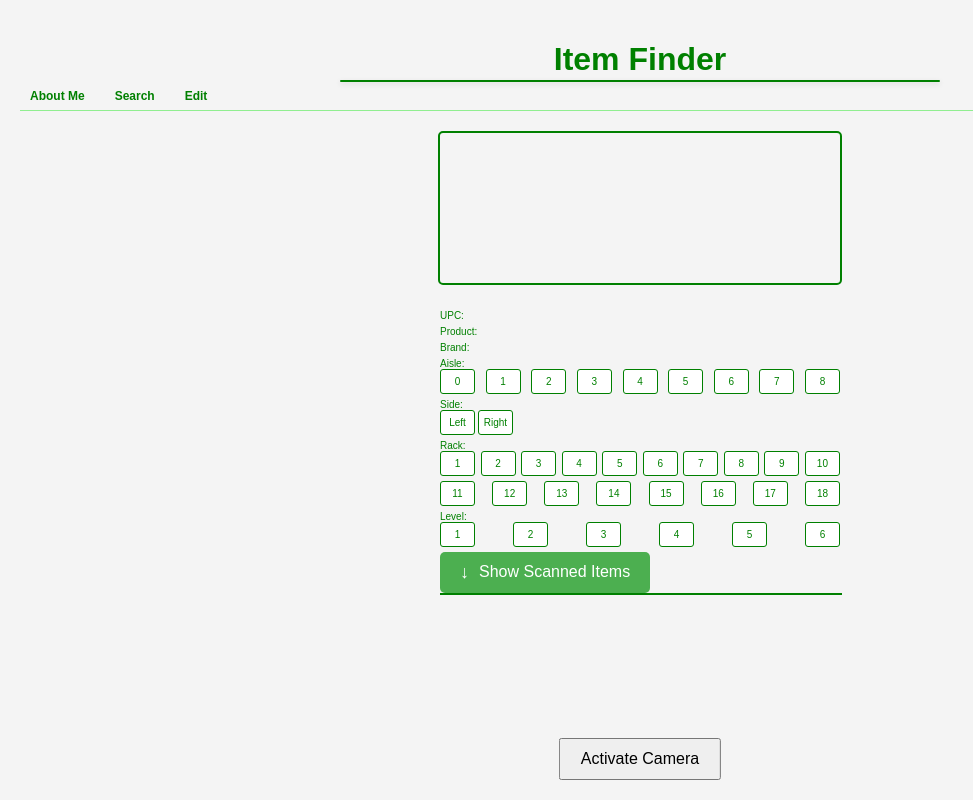
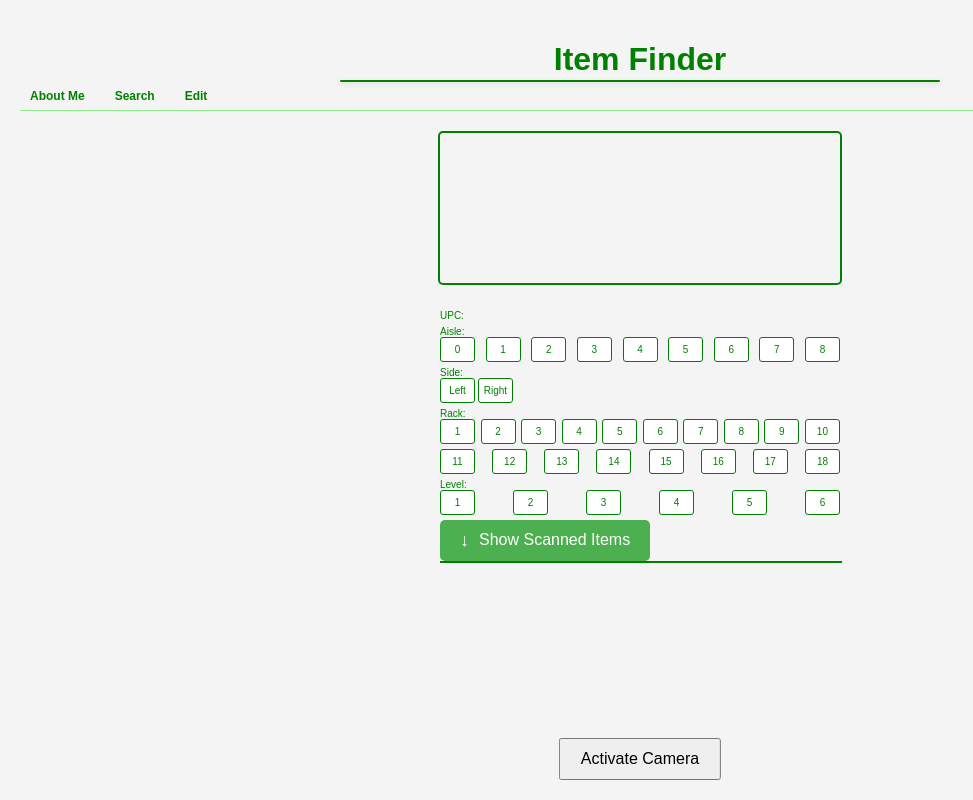
Before and after one commit to jasonshy/seeker, a plain HTML site: page edit.html in a window 1280 px wide. Shown: the whole page, without its empty margins (0-973 px from the left). Drawn offline with Linux system fonts and the light colour scheme; a script that the page names is missing.

Commit message:
Update edit.html

```diff
--- a/edit.html
+++ b/edit.html
@@ -32,8 +32,6 @@
 
   <div id="scanner-container">
     <p id="barcode-upc">UPC: </p>  <!-- Default UPC line -->
-    <p id="product-name">Product: </p> <!-- Default Product line -->
-    <p id="product-brand">Brand: </p> <!-- Default Brand line -->
 
     <!-- Aisles 0 - 8 -->
     <p id="product-aisle">Aisle:
```
